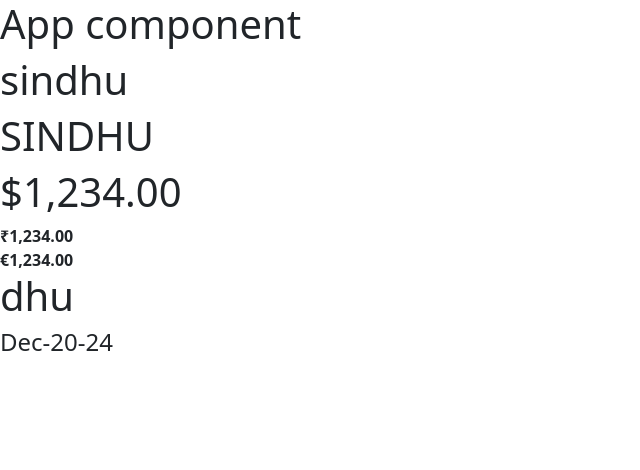
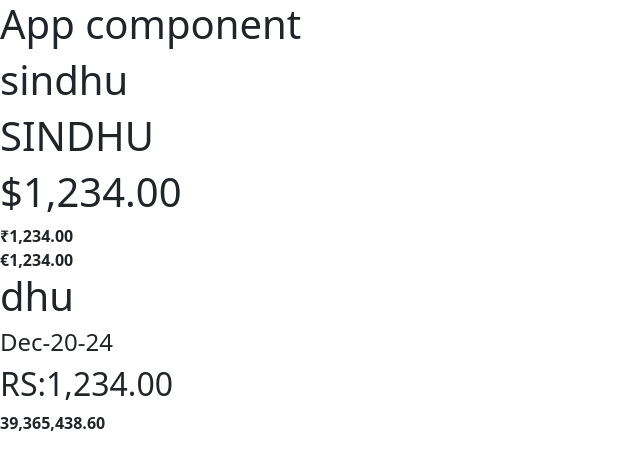
Before and after one commit to Devulpally-Sindhu/loading-spinner, an Angular app: page / in a window 1280 px wide. Shown: the top 470 px of the page, without its empty margins (0-640 px from the left). Built offline with nearby package versions, Linux system fonts and the light colour scheme.

Commit message:
changes-on-pipes

```diff
--- a/src/app/app.component.html
+++ b/src/app/app.component.html
@@ -7,3 +7,5 @@
 <b>{{price | currency:'EUR'}}</b>
 <h1>{{firstname | slice:3}}</h1>
 <h4>{{today | date:'MMM-dd-yy'}}</h4>
+<h2>{{price | currency:'RS:'}}</h2>
+<b>{{value | number:'5.2-2'}}</b>
--- a/src/app/app.component.ts
+++ b/src/app/app.component.ts
@@ -10,7 +10,8 @@ export class AppComponent {
 
   firstname:string="sindhu";
   price:number=1234;
-  today=new Date()
+  today=new Date();
+  value:number=39365438.5982;
 
 
 
```
